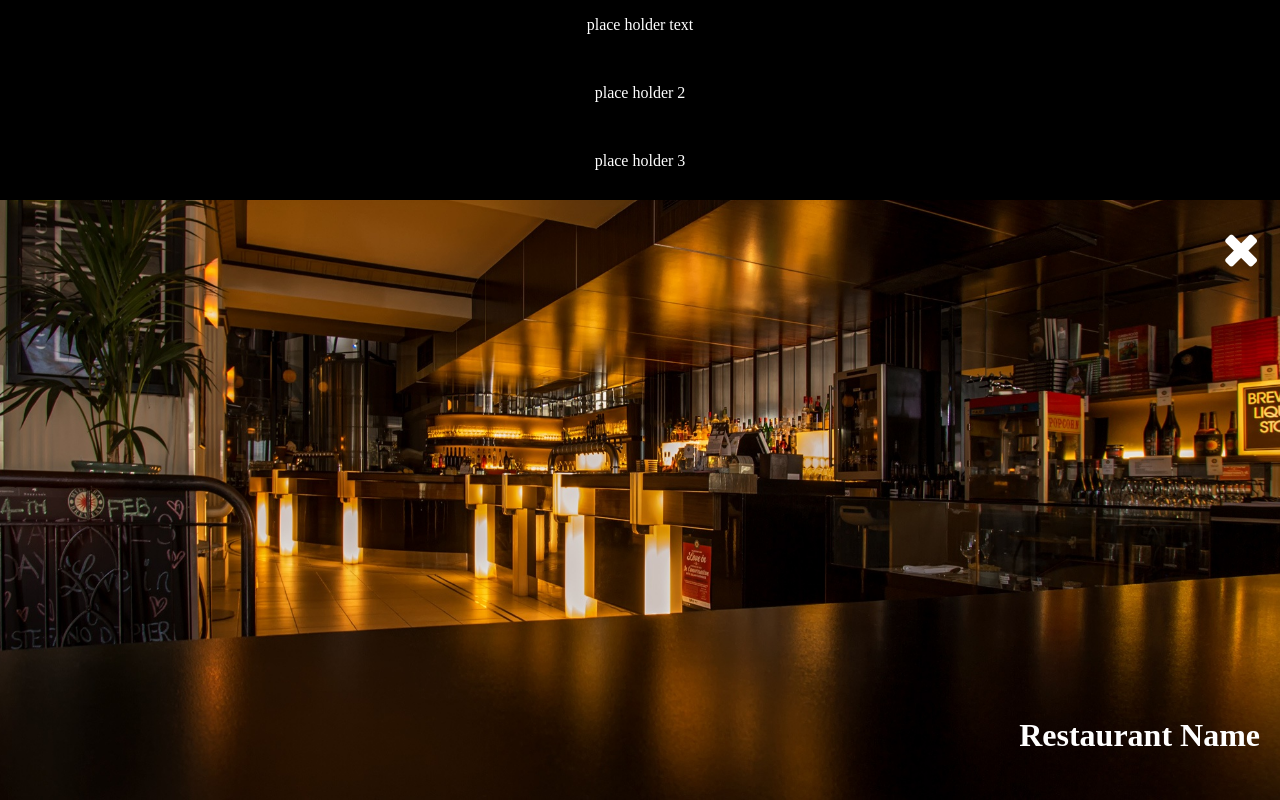
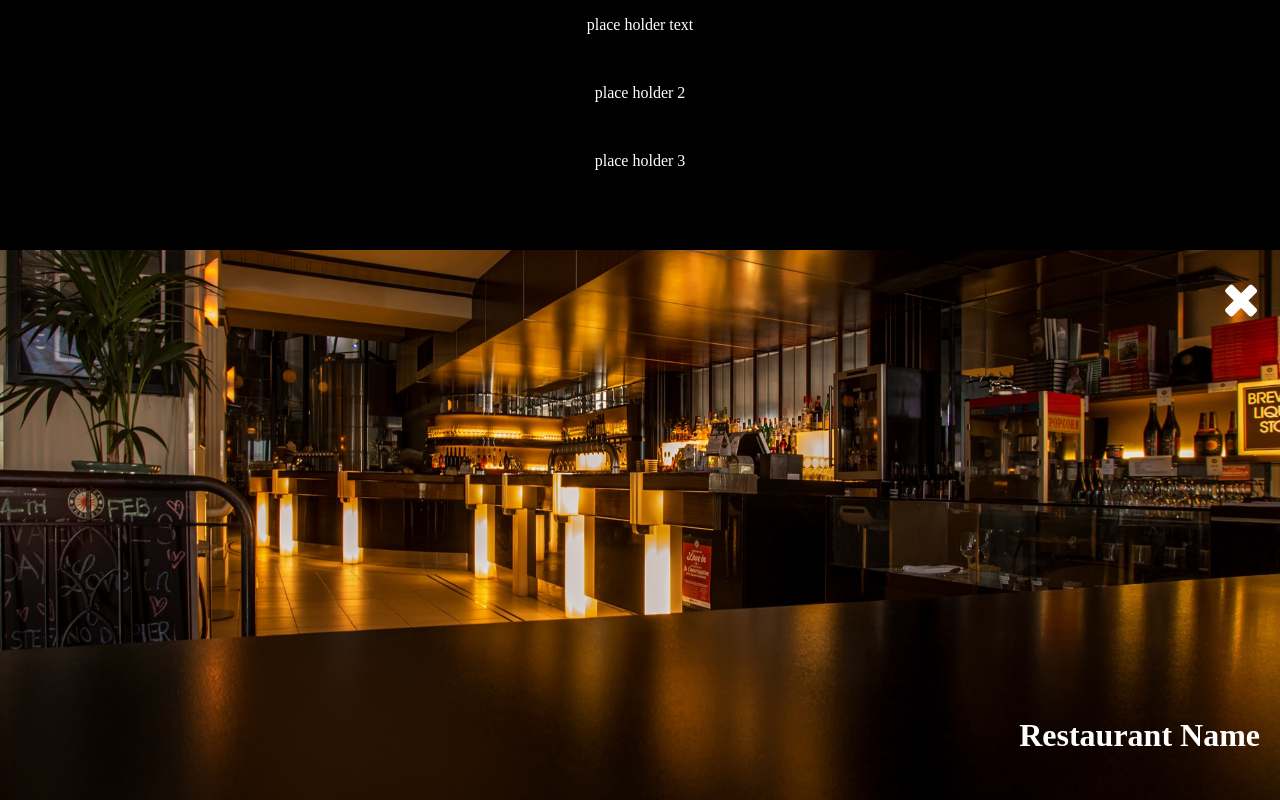
Before and after one commit to theluispestana/Restaurant-Website, a plain HTML site: page index.html in a window 1280 px wide. Both pictures are taken after a click on the icon 1239 px from the left and 49 px from the top of the page. Drawn offline with Linux system fonts and the light colour scheme.

Commit message:
Fixed icon animation

```diff
--- a/index.html
+++ b/index.html
@@ -17,7 +17,7 @@
       </div>
     </div>
     <div class="first-slide">
-      <i class="fa fa-times icons hide" aria-hidden="true" style="font-size:48px;"></i>
+      <i class="fa fa-times x icons hide" aria-hidden="true" style="font-size:48px;"></i>
       <i class="fa fa-bars icons" aria-hidden="true" style="font-size:48px;"></i>
       <h1 class="slide-text">Restaurant Name</h1>
     </div>
--- a/restaurant.js
+++ b/restaurant.js
@@ -3,17 +3,15 @@ let iconButton = document.querySelectorAll('.icons');
 
 function toggleMenu() {
   if (iconButton[0].classList.contains('hide')) {
+    iconButton[1].classList.add('hide');
     iconButton[0].classList.remove('hide');
     iconButton[0].classList.add('active');
-    iconButton[1].classList.add('hide');
-    navMenu.classList.remove('hide');
     navMenu.classList.add('active');
   }
   else {
     iconButton[1].classList.remove('hide');
     iconButton[0].classList.add('hide');
     iconButton[0].classList.remove('active');
-    navMenu.classList.add('hide');
     navMenu.classList.remove('active');
   }
 }
--- a/stylesheet.css
+++ b/stylesheet.css
@@ -13,10 +13,11 @@ html, body {
   text-align: center;
   background-color: black;
   color: white;
-  height: 200px;
+  height: 250px;
   width: 100%;
   position: absolute;
-  top: -200px
+  z-index: 1;
+  top: -250px
 }
 
 .hide {
@@ -28,11 +29,14 @@ html, body {
   position: absolute;
   top: 25px;
   right: 20px;
-  transition: all 1s ease;
+}
+
+.icons.x {
+  transition: transform 1s ease;
 }
 
 .active {
-  transform: translateY(200px);
+  transform: translateY(250px);
 }
 
 .first-slide {
```
